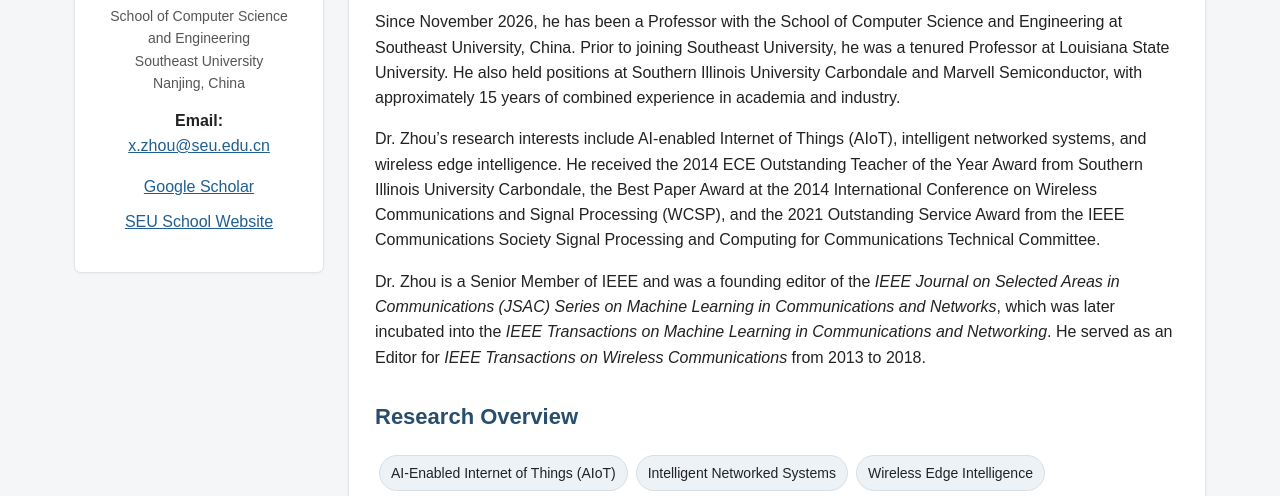
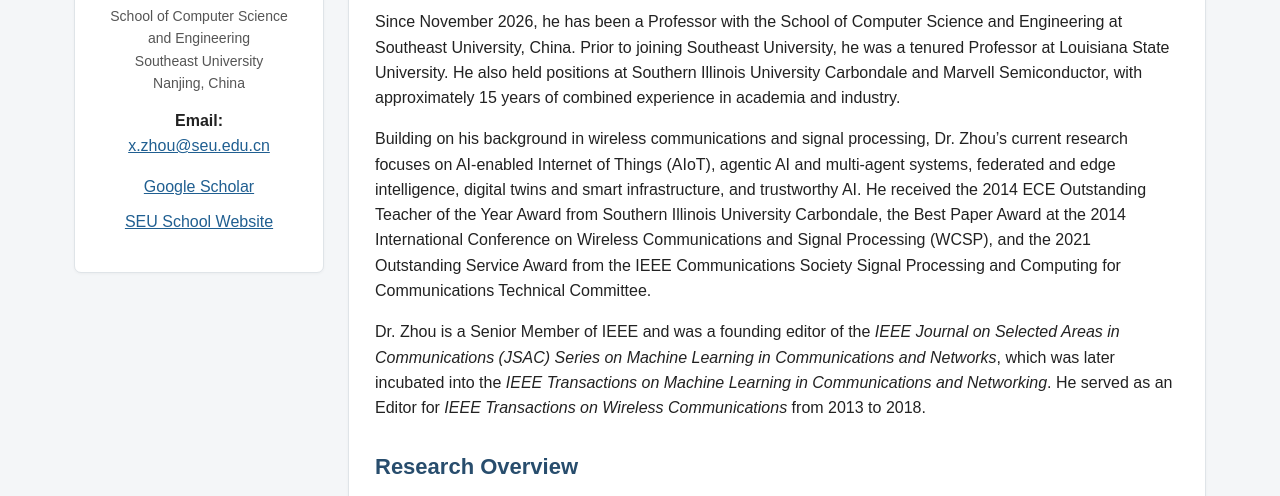
Before and after one commit to xiangweizhou/xiangweizhou.github.io, a plain HTML site: page index.html in a window 1280 px wide. Shown: the part 418-914 px from the top of the page. Drawn offline with Linux system fonts and the light colour scheme.

Commit message:
Update research

```diff
--- a/index.html
+++ b/index.html
@@ -1,11 +1,11 @@
 <!doctype html>
-<html lang="en"><head><meta charset="utf-8"><meta name="viewport" content="width=device-width,initial-scale=1"><meta name="description" content="Xiangwei Zhou, Professor at Southeast University. Research in AIoT, intelligent networked systems, and wireless edge intelligence."><title>Xiangwei Zhou - Home</title><link rel="stylesheet" href="style.css"></head>
+<html lang="en"><head><meta charset="utf-8"><meta name="viewport" content="width=device-width,initial-scale=1"><meta name="description" content="Xiangwei Zhou, Professor at Southeast University. Research in AIoT, agentic AI, federated and edge intelligence, digital twins, smart infrastructure, and trustworthy AI."><title>Xiangwei Zhou - Home</title><link rel="stylesheet" href="style.css"></head>
 <body><header class="top"><div class="topin"><div class="brand">Xiangwei Zhou</div><div class="subbrand">Professor · School of Computer Science and Engineering · Southeast University</div><nav><a class="active" href="index.html">Home</a><a href="research.html">Research</a><a href="publication.html">Publications</a><a href="teaching.html">Teaching</a><a href="service.html">Service</a><a href="more.html">More</a></nav></div></header>
 <div class="wrap"><aside class="card profile"><img src="https://www.ece.lsu.edu/xwzhou/images/image001.jpg" alt="Xiangwei Zhou"><div class="name">Xiangwei Zhou</div><div class="role">Professor</div><div class="affil">School of Computer Science and Engineering<br>Southeast University<br>Nanjing, China</div><p class="contact"><strong>Email:</strong><br><a href="mailto:x.zhou@seu.edu.cn">x.zhou@seu.edu.cn</a></p><p class="profile-links"><a href="https://scholar.google.com/citations?user=iB6WoJkAAAAJ" target="_blank" rel="noopener">Google Scholar</a><a href="https://cs.seu.edu.cn/csen/" target="_blank" rel="noopener">SEU School Website</a></p></aside><main class="card"><h1>Biography</h1>
 <p class="lead">Xiangwei Zhou received his Ph.D. degree in Electrical and Computer Engineering from the Georgia Institute of Technology in 2011, his M.S. degree in Information and Communication Engineering from Zhejiang University in 2007, and his B.S. degree in Communication Engineering from Nanjing University of Science and Technology in 2005.</p>
 <p>Since November 2026, he has been a Professor with the School of Computer Science and Engineering at Southeast University, China. Prior to joining Southeast University, he was a tenured Professor at Louisiana State University. He also held positions at Southern Illinois University Carbondale and Marvell Semiconductor, with approximately 15 years of combined experience in academia and industry.</p>
-<p>Dr. Zhou’s research interests include AI-enabled Internet of Things (AIoT), intelligent networked systems, and wireless edge intelligence. He received the 2014 ECE Outstanding Teacher of the Year Award from Southern Illinois University Carbondale, the Best Paper Award at the 2014 International Conference on Wireless Communications and Signal Processing (WCSP), and the 2021 Outstanding Service Award from the IEEE Communications Society Signal Processing and Computing for Communications Technical Committee.</p>
+<p>Building on his background in wireless communications and signal processing, Dr. Zhou’s current research focuses on AI-enabled Internet of Things (AIoT), agentic AI and multi-agent systems, federated and edge intelligence, digital twins and smart infrastructure, and trustworthy AI. He received the 2014 ECE Outstanding Teacher of the Year Award from Southern Illinois University Carbondale, the Best Paper Award at the 2014 International Conference on Wireless Communications and Signal Processing (WCSP), and the 2021 Outstanding Service Award from the IEEE Communications Society Signal Processing and Computing for Communications Technical Committee.</p>
 <p>Dr. Zhou is a Senior Member of IEEE and was a founding editor of the <em>IEEE Journal on Selected Areas in Communications (JSAC) Series on Machine Learning in Communications and Networks</em>, which was later incubated into the <em>IEEE Transactions on Machine Learning in Communications and Networking</em>. He served as an Editor for <em>IEEE Transactions on Wireless Communications</em> from 2013 to 2018.</p>
-<h2>Research Overview</h2><p><span class="tag">AI-Enabled Internet of Things (AIoT)</span><span class="tag">Intelligent Networked Systems</span><span class="tag">Wireless Edge Intelligence</span><span class="tag">Federated &amp; Edge Intelligence</span><span class="tag">Digital Twins &amp; Smart Infrastructure</span><span class="tag">Trustworthy AI</span></p>
+<h2>Research Overview</h2><p>Building on a foundation in wireless communications, signal processing, and networked systems, my research explores distributed and trustworthy intelligence for connected and autonomous systems.</p><p><span class="tag">AI-Enabled Internet of Things (AIoT)</span><span class="tag">Agentic AI &amp; Multi-Agent Systems</span><span class="tag">Federated &amp; Edge Intelligence</span><span class="tag">Digital Twins &amp; Smart Infrastructure</span><span class="tag">Trustworthy AI</span></p>
 <h2>Selected News</h2><ul><li>Joined Southeast University as a Professor in the School of Computer Science and Engineering, November 2026.</li><li>Promoted to Professor at Louisiana State University, effective August 15, 2026.</li><li>Paper on DualGFL was accepted by AAAI 2025.</li><li>Received an NSF research grant on fairness-aware and privacy-preserving spatial spectrum sharing, 2023.</li></ul></main></div>
 <div class="footer">© 2026 Xiangwei Zhou. Academic and professional information.</div></body></html>
```
